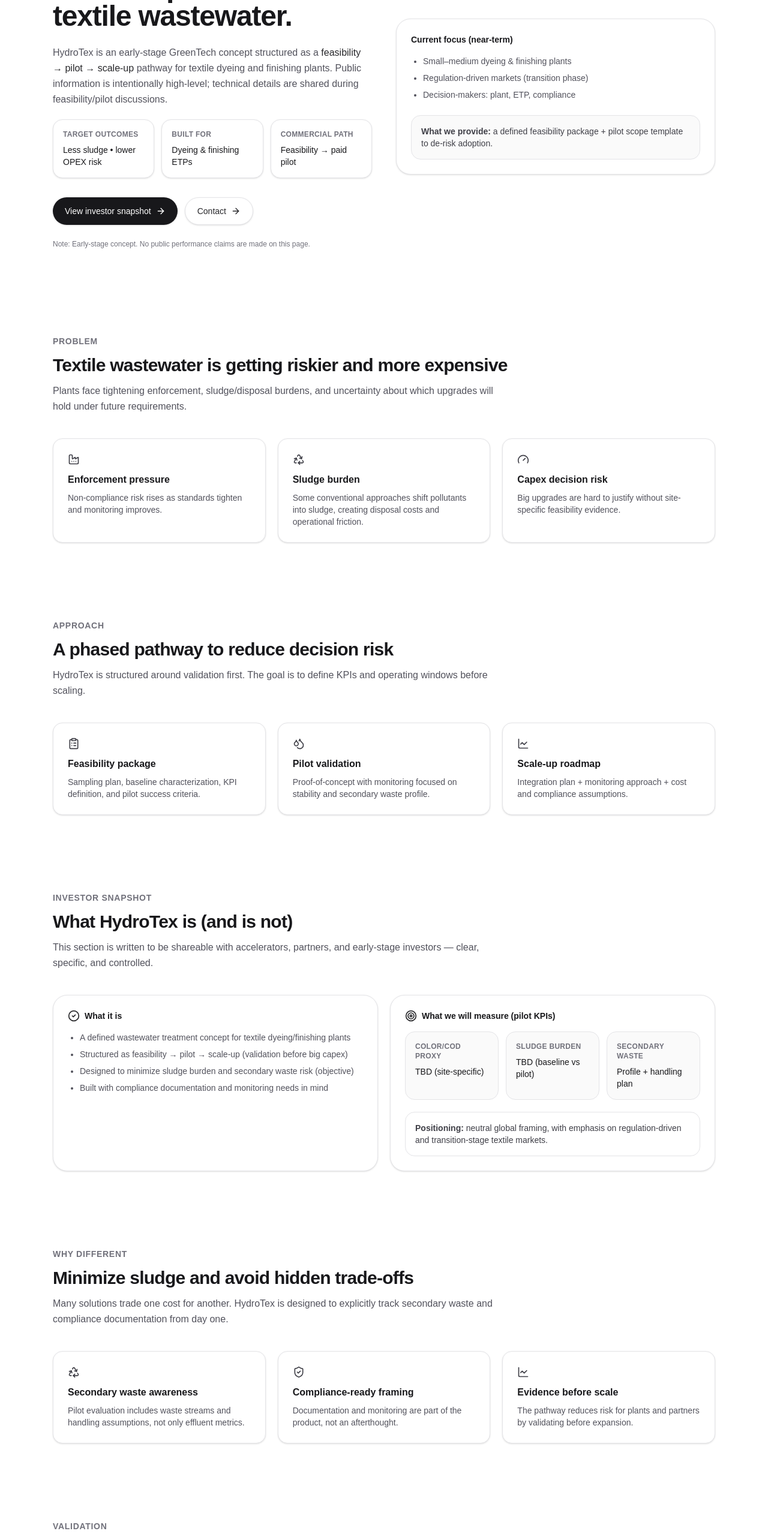
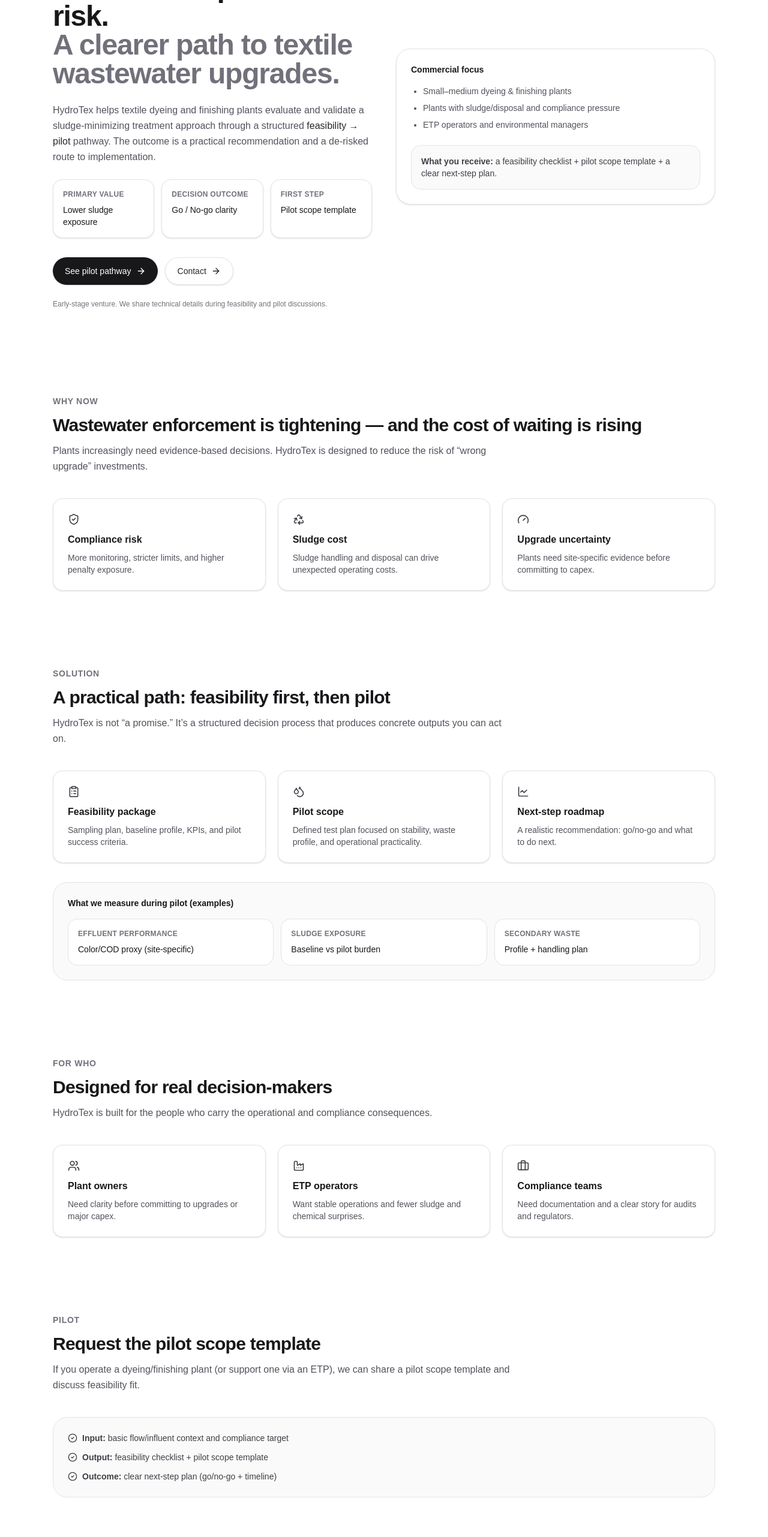
Before and after one commit to amirtalebi-ds/hydrotex-site, a Next.js app: page / in a window 1280 px wide. Shown: the part 234-2797 px from the top of the page at 60% size. Built offline with nearby package versions, Linux system fonts and the light colour scheme.

Commit message:
Commercial landing copy v0.3

```diff
--- a/app/page.tsx
+++ b/app/page.tsx
@@ -15,6 +15,8 @@
   CheckCircle2,
   ClipboardList,
   Target,
+  Users,
+  Briefcase,
 } from "lucide-react";
 
 const Section = ({
@@ -52,11 +54,9 @@
 
 function Nav() {
   const items = [
-    { label: "Problem", href: "#problem" },
-    { label: "Approach", href: "#approach" },
-    { label: "Investor snapshot", href: "#snapshot" },
-    { label: "Why different", href: "#different" },
-    { label: "Validation", href: "#validation" },
+    { label: "Why now", href: "#why-now" },
+    { label: "Solution", href: "#solution" },
+    { label: "For who", href: "#for-who" },
     { label: "Pilot", href: "#pilot" },
     { label: "Contact", href: "#contact" },
   ];
@@ -71,7 +71,7 @@
           <div className="leading-tight">
             <div className="text-sm font-semibold text-zinc-900">HydroTex</div>
             <div className="text-xs text-zinc-500">
-              Textile wastewater treatment concept
+              Textile wastewater • Feasibility → Pilot
             </div>
           </div>
         </a>
@@ -89,10 +89,10 @@
         </nav>
 
         <a
-          href="#pilot"
+          href="#contact"
           className="rounded-full bg-zinc-900 px-4 py-2 text-sm font-medium text-white shadow-sm hover:bg-zinc-800"
         >
-          Request a pilot scope
+          Request pilot scope
         </a>
       </div>
     </div>
@@ -110,52 +110,55 @@
             transition={{ duration: 0.45 }}
             className="text-3xl font-semibold tracking-tight text-zinc-900 sm:text-5xl"
           >
-            Reduce sludge burden and compliance risk in textile wastewater.
+            Cut sludge burden. Reduce compliance risk.
+            <span className="block text-zinc-500">
+              A clearer path to textile wastewater upgrades.
+            </span>
           </motion.h1>
 
           <p className="mt-6 max-w-xl text-base leading-relaxed text-zinc-600">
-            HydroTex is an early-stage GreenTech concept structured as a{" "}
+            HydroTex helps textile dyeing and finishing plants evaluate and
+            validate a sludge-minimizing treatment approach through a structured{" "}
             <span className="font-medium text-zinc-800">
-              feasibility → pilot → scale-up
+              feasibility → pilot
             </span>{" "}
-            pathway for textile dyeing and finishing plants. Public information
-            is intentionally high-level; technical details are shared during
-            feasibility/pilot discussions.
+            pathway. The outcome is a practical recommendation and a de-risked
+            route to implementation.
           </p>
 
-          <div className="mt-5 grid gap-3 sm:grid-cols-3">
+          <div className="mt-6 grid gap-3 sm:grid-cols-3">
             <div className="rounded-2xl border border-zinc-200 bg-white p-4 shadow-sm">
               <div className="text-xs font-semibold uppercase tracking-wide text-zinc-500">
-                Target outcomes
+                Primary value
               </div>
               <div className="mt-2 text-sm font-medium text-zinc-900">
-                Less sludge • lower OPEX risk
+                Lower sludge exposure
               </div>
             </div>
             <div className="rounded-2xl border border-zinc-200 bg-white p-4 shadow-sm">
               <div className="text-xs font-semibold uppercase tracking-wide text-zinc-500">
-                Built for
+                Decision outcome
               </div>
               <div className="mt-2 text-sm font-medium text-zinc-900">
-                Dyeing & finishing ETPs
+                Go / No-go clarity
               </div>
             </div>
             <div className="rounded-2xl border border-zinc-200 bg-white p-4 shadow-sm">
               <div className="text-xs font-semibold uppercase tracking-wide text-zinc-500">
-                Commercial path
+                First step
               </div>
               <div className="mt-2 text-sm font-medium text-zinc-900">
-                Feasibility → paid pilot
+                Pilot scope template
               </div>
             </div>
           </div>
 
           <div className="mt-8 flex flex-wrap gap-3">
             <a
-              href="#snapshot"
+              href="#pilot"
               className="inline-flex items-center gap-2 rounded-full bg-zinc-900 px-5 py-3 text-sm font-medium text-white shadow-sm hover:bg-zinc-800"
             >
-              View investor snapshot <ArrowRight className="h-4 w-4" />
+              See pilot pathway <ArrowRight className="h-4 w-4" />
             </a>
             <a
               href="#contact"
@@ -166,24 +169,22 @@
           </div>
 
           <div className="mt-6 text-xs text-zinc-500">
-            Note: Early-stage concept. No public performance claims are made on
-            this page.
+            Early-stage venture. We share technical details during feasibility
+            and pilot discussions.
           </div>
         </div>
 
         <div className="rounded-3xl border border-zinc-200 bg-white p-6 shadow-sm">
-          <div className="text-sm font-semibold text-zinc-900">
-            Current focus (near-term)
-          </div>
+          <div className="text-sm font-semibold text-zinc-900">Commercial focus</div>
           <ul className="mt-4 list-disc space-y-2 pl-5 text-sm text-zinc-600">
             <li>Small–medium dyeing & finishing plants</li>
-            <li>Regulation-driven markets (transition phase)</li>
-            <li>Decision-makers: plant, ETP, compliance</li>
+            <li>Plants with sludge/disposal and compliance pressure</li>
+            <li>ETP operators and environmental managers</li>
           </ul>
 
           <div className="mt-6 rounded-2xl border border-zinc-200 bg-zinc-50 p-4 text-sm text-zinc-700">
-            <span className="font-semibold">What we provide:</span> a defined
-            feasibility package + pilot scope template to de-risk adoption.
+            <span className="font-semibold">What you receive:</span> a feasibility
+            checklist + pilot scope template + a clear next-step plan.
           </div>
         </div>
       </div>
@@ -191,41 +192,38 @@
   );
 }
 
-function Problem() {
+function WhyNow() {
   return (
     <Section
-      id="problem"
-      eyebrow="Problem"
-      title="Textile wastewater is getting riskier and more expensive"
-      subtitle="Plants face tightening enforcement, sludge/disposal burdens, and uncertainty about which upgrades will hold under future requirements."
+      id="why-now"
+      eyebrow="Why now"
+      title="Wastewater enforcement is tightening — and the cost of waiting is rising"
+      subtitle="Plants increasingly need evidence-based decisions. HydroTex is designed to reduce the risk of “wrong upgrade” investments."
     >
       <div className="grid gap-5 md:grid-cols-3">
         <div className="rounded-2xl border border-zinc-200 bg-white p-6 shadow-sm">
-          <Factory className="h-5 w-5 text-zinc-700" />
+          <ShieldCheck className="h-5 w-5 text-zinc-700" />
           <div className="mt-3 font-semibold text-zinc-900">
-            Enforcement pressure
+            Compliance risk
           </div>
           <p className="mt-2 text-sm text-zinc-600">
-            Non-compliance risk rises as standards tighten and monitoring
-            improves.
+            More monitoring, stricter limits, and higher penalty exposure.
           </p>
         </div>
         <div className="rounded-2xl border border-zinc-200 bg-white p-6 shadow-sm">
           <Recycle className="h-5 w-5 text-zinc-700" />
-          <div className="mt-3 font-semibold text-zinc-900">Sludge burden</div>
+          <div className="mt-3 font-semibold text-zinc-900">Sludge cost</div>
           <p className="mt-2 text-sm text-zinc-600">
-            Some conventional approaches shift pollutants into sludge, creating
-            disposal costs and operational friction.
+            Sludge handling and disposal can drive unexpected operating costs.
           </p>
         </div>
         <div className="rounded-2xl border border-zinc-200 bg-white p-6 shadow-sm">
           <Gauge className="h-5 w-5 text-zinc-700" />
           <div className="mt-3 font-semibold text-zinc-900">
-            Capex decision risk
+            Upgrade uncertainty
           </div>
           <p className="mt-2 text-sm text-zinc-600">
-            Big upgrades are hard to justify without site-specific feasibility
-            evidence.
+            Plants need site-specific evidence before committing to capex.
           </p>
         </div>
       </div>
@@ -233,13 +231,13 @@
   );
 }
 
-function Approach() {
+function Solution() {
   return (
     <Section
-      id="approach"
-      eyebrow="Approach"
-      title="A phased pathway to reduce decision risk"
-      subtitle="HydroTex is structured around validation first. The goal is to define KPIs and operating windows before scaling."
+      id="solution"
+      eyebrow="Solution"
+      title="A practical path: feasibility first, then pilot"
+      subtitle="HydroTex is not “a promise.” It’s a structured decision process that produces concrete outputs you can act on."
     >
       <div className="grid gap-5 md:grid-cols-3">
         <div className="rounded-2xl border border-zinc-200 bg-white p-6 shadow-sm">
@@ -248,87 +246,50 @@
             Feasibility package
           </div>
           <p className="mt-2 text-sm text-zinc-600">
-            Sampling plan, baseline characterization, KPI definition, and pilot
-            success criteria.
+            Sampling plan, baseline profile, KPIs, and pilot success criteria.
           </p>
         </div>
         <div className="rounded-2xl border border-zinc-200 bg-white p-6 shadow-sm">
           <Droplets className="h-5 w-5 text-zinc-700" />
-          <div className="mt-3 font-semibold text-zinc-900">Pilot validation</div>
+          <div className="mt-3 font-semibold text-zinc-900">Pilot scope</div>
           <p className="mt-2 text-sm text-zinc-600">
-            Proof-of-concept with monitoring focused on stability and secondary
-            waste profile.
+            Defined test plan focused on stability, waste profile, and
+            operational practicality.
           </p>
         </div>
         <div className="rounded-2xl border border-zinc-200 bg-white p-6 shadow-sm">
           <LineChart className="h-5 w-5 text-zinc-700" />
-          <div className="mt-3 font-semibold text-zinc-900">Scale-up roadmap</div>
+          <div className="mt-3 font-semibold text-zinc-900">
+            Next-step roadmap
+          </div>
           <p className="mt-2 text-sm text-zinc-600">
-            Integration plan + monitoring approach + cost and compliance
-            assumptions.
+            A realistic recommendation: go/no-go and what to do next.
           </p>
         </div>
       </div>
-    </Section>
-  );
-}
 
-function Snapshot() {
-  return (
-    <Section
-      id="snapshot"
-      eyebrow="Investor snapshot"
-      title="What HydroTex is (and is not)"
-      subtitle="This section is written to be shareable with accelerators, partners, and early-stage investors — clear, specific, and controlled."
-    >
-      <div className="grid gap-5 lg:grid-cols-2">
-        <div className="rounded-3xl border border-zinc-200 bg-white p-6 shadow-sm">
-          <div className="flex items-center gap-2 text-sm font-semibold text-zinc-900">
-            <CheckCircle2 className="h-5 w-5 text-zinc-800" />
-            What it is
-          </div>
-          <ul className="mt-4 list-disc space-y-2 pl-5 text-sm text-zinc-600">
-            <li>
-              A defined wastewater treatment concept for textile dyeing/finishing
-              plants
-            </li>
-            <li>
-              Structured as feasibility → pilot → scale-up (validation before big
-              capex)
-            </li>
-            <li>
-              Designed to minimize sludge burden and secondary waste risk
-              (objective)
-            </li>
-            <li>
-              Built with compliance documentation and monitoring needs in mind
-            </li>
-          </ul>
-        </div>
-
-        <div className="rounded-3xl border border-zinc-200 bg-white p-6 shadow-sm">
-          <div className="flex items-center gap-2 text-sm font-semibold text-zinc-900">
-            <Target className="h-5 w-5 text-zinc-800" />
-            What we will measure (pilot KPIs)
+      <div className="mt-8 rounded-3xl border border-zinc-200 bg-zinc-50 p-6">
+        <div className="text-sm font-semibold text-zinc-900">
+          What we measure during pilot (examples)
         </div>
         <div className="mt-4 grid gap-3 sm:grid-cols-3">
-            <div className="rounded-2xl border border-zinc-200 bg-zinc-50 p-4">
+          <div className="rounded-2xl border border-zinc-200 bg-white p-4">
             <div className="text-xs font-semibold uppercase tracking-wide text-zinc-500">
-                Color/COD proxy
+              Effluent performance
             </div>
             <div className="mt-2 text-sm font-medium text-zinc-900">
-                TBD (site-specific)
+              Color/COD proxy (site-specific)
             </div>
           </div>
-            <div className="rounded-2xl border border-zinc-200 bg-zinc-50 p-4">
+          <div className="rounded-2xl border border-zinc-200 bg-white p-4">
             <div className="text-xs font-semibold uppercase tracking-wide text-zinc-500">
-                Sludge burden
+              Sludge exposure
             </div>
             <div className="mt-2 text-sm font-medium text-zinc-900">
-                TBD (baseline vs pilot)
+              Baseline vs pilot burden
             </div>
           </div>
-            <div className="rounded-2xl border border-zinc-200 bg-zinc-50 p-4">
+          <div className="rounded-2xl border border-zinc-200 bg-white p-4">
             <div className="text-xs font-semibold uppercase tracking-wide text-zinc-500">
               Secondary waste
             </div>
@@ -337,100 +298,39 @@
             </div>
           </div>
         </div>
-
-          <div className="mt-5 rounded-2xl border border-zinc-200 bg-white p-4 text-sm text-zinc-700">
-            <span className="font-semibold">Positioning:</span> neutral global
-            framing, with emphasis on regulation-driven and transition-stage
-            textile markets.
-          </div>
-        </div>
       </div>
     </Section>
   );
 }
 
-function WhyDifferent() {
+function ForWho() {
   return (
     <Section
-      id="different"
-      eyebrow="Why different"
-      title="Minimize sludge and avoid hidden trade-offs"
-      subtitle="Many solutions trade one cost for another. HydroTex is designed to explicitly track secondary waste and compliance documentation from day one."
+      id="for-who"
+      eyebrow="For who"
+      title="Designed for real decision-makers"
+      subtitle="HydroTex is built for the people who carry the operational and compliance consequences."
     >
       <div className="grid gap-5 md:grid-cols-3">
         <div className="rounded-2xl border border-zinc-200 bg-white p-6 shadow-sm">
-          <Recycle className="h-5 w-5 text-zinc-700" />
-          <div className="mt-3 font-semibold text-zinc-900">
-            Secondary waste awareness
-          </div>
+          <Users className="h-5 w-5 text-zinc-700" />
+          <div className="mt-3 font-semibold text-zinc-900">Plant owners</div>
           <p className="mt-2 text-sm text-zinc-600">
-            Pilot evaluation includes waste streams and handling assumptions, not
-            only effluent metrics.
+            Need clarity before committing to upgrades or major capex.
           </p>
         </div>
-
         <div className="rounded-2xl border border-zinc-200 bg-white p-6 shadow-sm">
-          <ShieldCheck className="h-5 w-5 text-zinc-700" />
-          <div className="mt-3 font-semibold text-zinc-900">
-            Compliance-ready framing
-          </div>
+          <Factory className="h-5 w-5 text-zinc-700" />
+          <div className="mt-3 font-semibold text-zinc-900">ETP operators</div>
           <p className="mt-2 text-sm text-zinc-600">
-            Documentation and monitoring are part of the product, not an
-            afterthought.
+            Want stable operations and fewer sludge and chemical surprises.
           </p>
         </div>
-
         <div className="rounded-2xl border border-zinc-200 bg-white p-6 shadow-sm">
-          <LineChart className="h-5 w-5 text-zinc-700" />
-          <div className="mt-3 font-semibold text-zinc-900">
-            Evidence before scale
-          </div>
+          <Briefcase className="h-5 w-5 text-zinc-700" />
+          <div className="mt-3 font-semibold text-zinc-900">Compliance teams</div>
           <p className="mt-2 text-sm text-zinc-600">
-            The pathway reduces risk for plants and partners by validating before
-            expansion.
-          </p>
-        </div>
-      </div>
-    </Section>
-  );
-}
-
-function Validation() {
-  return (
-    <Section
-      id="validation"
-      eyebrow="Validation"
-      title="Milestones (no over-claiming)"
-      subtitle="Clear steps and outputs. Technical details are shared during feasibility/pilot discussions as appropriate."
-    >
-      <div className="grid gap-5 md:grid-cols-3">
-        <div className="rounded-2xl border border-zinc-200 bg-white p-6 shadow-sm">
-          <ClipboardList className="h-5 w-5 text-zinc-700" />
-          <div className="mt-3 font-semibold text-zinc-900">
-            Milestone 1: feasibility package
-          </div>
-          <p className="mt-2 text-sm text-zinc-600">
-            KPIs, sampling plan, baseline profile, pilot success criteria.
-          </p>
-        </div>
-
-        <div className="rounded-2xl border border-zinc-200 bg-white p-6 shadow-sm">
-          <Droplets className="h-5 w-5 text-zinc-700" />
-          <div className="mt-3 font-semibold text-zinc-900">
-            Milestone 2: pilot / proof of concept
-          </div>
-          <p className="mt-2 text-sm text-zinc-600">
-            Stability, waste profile, monitoring method, operational constraints.
-          </p>
-        </div>
-
-        <div className="rounded-2xl border border-zinc-200 bg-white p-6 shadow-sm">
-          <LineChart className="h-5 w-5 text-zinc-700" />
-          <div className="mt-3 font-semibold text-zinc-900">
-            Milestone 3: scale-up roadmap
-          </div>
-          <p className="mt-2 text-sm text-zinc-600">
-            Integration plan + monitoring approach + economics assumptions.
+            Need documentation and a clear story for audits and regulators.
           </p>
         </div>
       </div>
@@ -443,14 +343,32 @@
     <Section
       id="pilot"
       eyebrow="Pilot"
-      title="Request a pilot scope template"
-      subtitle="If you run a dyeing/finishing plant or support one through an ETP, we can share a pilot scope template and discuss feasibility fit."
+      title="Request the pilot scope template"
+      subtitle="If you operate a dyeing/finishing plant (or support one via an ETP), we can share a pilot scope template and discuss feasibility fit."
     >
       <div className="rounded-3xl border border-zinc-200 bg-zinc-50 p-6">
-        <ul className="list-disc space-y-2 pl-5 text-sm text-zinc-700">
-          <li>What we need: basic influent/flow context + compliance target</li>
-          <li>What you get: pilot scope template + feasibility checklist</li>
-          <li>Outcome: go/no-go recommendation and next-step plan</li>
+        <ul className="space-y-3 text-sm text-zinc-700">
+          <li className="flex gap-2">
+            <CheckCircle2 className="mt-0.5 h-4 w-4 text-zinc-700" />
+            <span>
+              <span className="font-semibold">Input:</span> basic flow/influent
+              context and compliance target
+            </span>
+          </li>
+          <li className="flex gap-2">
+            <CheckCircle2 className="mt-0.5 h-4 w-4 text-zinc-700" />
+            <span>
+              <span className="font-semibold">Output:</span> feasibility checklist
+              + pilot scope template
+            </span>
+          </li>
+          <li className="flex gap-2">
+            <CheckCircle2 className="mt-0.5 h-4 w-4 text-zinc-700" />
+            <span>
+              <span className="font-semibold">Outcome:</span> clear next-step plan
+              (go/no-go + timeline)
+            </span>
+          </li>
         </ul>
       </div>
     </Section>
@@ -469,8 +387,8 @@
     <Section
       id="contact"
       eyebrow="Contact"
-      title="Contact"
-      subtitle="Send a short note. We’ll reply with next steps and a pilot scope template."
+      title="Get the pilot scope template"
+      subtitle="Send a short message. We’ll reply with next steps."
     >
       <form onSubmit={onSubmit} className="max-w-xl space-y-4">
         <input
@@ -498,7 +416,7 @@
         </button>
         {status === "ok" && (
           <div className="text-sm text-zinc-600">
-            ✅ Message sent (demo mode). We can wire this to email next.
+            ✅ Message sent (demo mode). Next step: connect this to your email.
           </div>
         )}
       </form>
@@ -518,19 +436,18 @@
             <div>
               <div className="font-semibold text-zinc-900">HydroTex</div>
               <div className="text-xs text-zinc-500">
-                Early-stage concept • Public info is high-level
+                Feasibility-to-pilot pathway • Textile wastewater
               </div>
             </div>
           </div>
           <div className="text-xs text-zinc-500">
-            © {new Date().getFullYear()} HydroTex • v0.2
+            © {new Date().getFullYear()} HydroTex • v0.3
           </div>
         </div>
 
         <div className="mt-6 text-xs text-zinc-500">
-          Disclaimer: This website describes an early-stage concept. No public
-          performance guarantees are made. Technical details are shared during
-          feasibility/pilot discussions as appropriate.
+          Disclaimer: Early-stage venture. This website contains high-level
+          information only and does not include public performance guarantees.
         </div>
       </div>
     </footer>
@@ -542,11 +459,9 @@
     <div className="min-h-screen bg-white text-zinc-900">
       <Nav />
       <Hero />
-      <Problem />
-      <Approach />
-      <Snapshot />
-      <WhyDifferent />
-      <Validation />
+      <WhyNow />
+      <Solution />
+      <ForWho />
       <Pilot />
       <Contact />
       <Footer />
```
Lines whose indentation alone changed are shown as unchanged.
